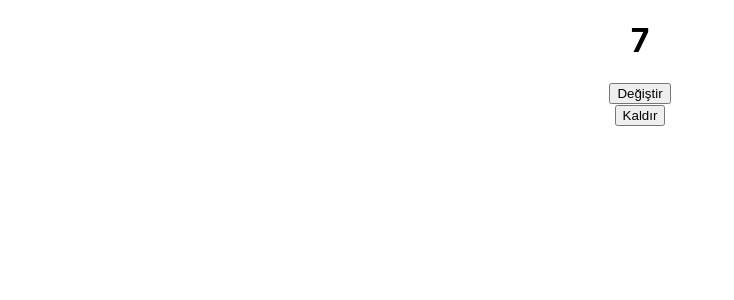
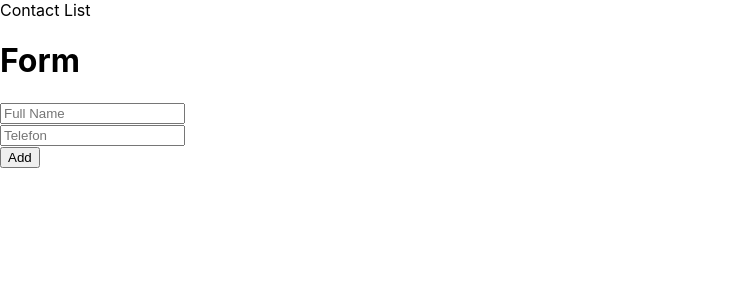
Before and after one commit to SAslan8006/ReactDersleri, a React (Create React App) app: page / in a window 1280 px wide. Shown: the top 300 px of the page, without its empty margins (0-734 px from the left). Built offline with nearby package versions, Linux system fonts and the light colour scheme.

Commit message:
Ne Geliştireceğiz?

```diff
--- a/src/App.js
+++ b/src/App.js
@@ -1,16 +1,11 @@
 import React, { useState, useEffect } from 'react';
-import './App.css';
-import Sayac from './componenets/Sayac';
-import Example from './componenets/Example';
-import UseEfectUy from './componenets/UseEffect';
-import Unmount from './componenets/Unmount';
+import Contacts from './componenets/Contacts';
+
 
 function App() {
-  const [visible, setVisible] = useState(true);
   return (
     <div className='App' >
-      {visible && <Unmount />}
-      <button onClick={() => setVisible(!visible)}>Kaldır</button>
+      <Contacts />
     </div >
   );
 }
--- /dev/null
+++ b/src/componenets/Contacts/Form/index.js
@@ -0,0 +1,42 @@
+import React, { useState } from 'react'
+
+function Form({ addContact }) {
+    const [form, setForm] = useState({ fullname: "", phone_number: "" });
+    const onChangeInput = (e) => {
+        setForm({ ...form, [e.target.name]: e.target.value })
+    }
+    const onSubmit = (e) => {
+        e.preventDefault();
+        if (form.fullname === '' || form.phone_number === '') {
+            return false;
+        }
+        console.log(form);
+        addContact([form])
+    }
+    return (
+        <div>
+            <h1>Form</h1>
+            <form onSubmit={onSubmit}>
+                <div>
+                    <input
+                        placeholder="Full Name"
+                        name="fullname"
+                        onChange={onChangeInput}
+                    />
+                </div>
+                <div>
+                    <input
+                        placeholder='Telefon'
+                        name="phone_number"
+                        onChange={onChangeInput}
+                    />
+                </div>
+                <div>
+                    <button onClick={onSubmit}>Add</button>
+                </div>
+            </form>
+        </div>
+    )
+}
+
+export default Form
--- /dev/null
+++ b/src/componenets/Contacts/List/index.js
@@ -0,0 +1,9 @@
+import React from 'react'
+
+function List() {
+    return (
+        <div>Contact List</div>
+    )
+}
+
+export default List
--- /dev/null
+++ b/src/componenets/Contacts/index.js
@@ -0,0 +1,19 @@
+import React, { useEffect, useState } from 'react'
+import List from './List';
+import Form from './Form';
+
+function Contacts() {
+    const [contacts, setContacts] = useState([]);
+    useEffect(() => {
+
+    }, [contacts]);
+
+    return (
+        <div>
+            <List />
+            <Form addContact={setContacts} />
+        </div>
+    )
+}
+
+export default Contacts;
--- a/src/index.js
+++ b/src/index.js
@@ -6,9 +6,9 @@ import reportWebVitals from './reportWebVitals';
 
 const root = ReactDOM.createRoot(document.getElementById('root'));
 root.render(
-  <div>
+  <React.StrictMode>
     <App />
-  </div>
+  </React.StrictMode>
 );
 
 // If you want to start measuring performance in your app, pass a function
```
Also changed, not shown: src/componenets/UnMountApp.js (added, +18 -0 lines).
